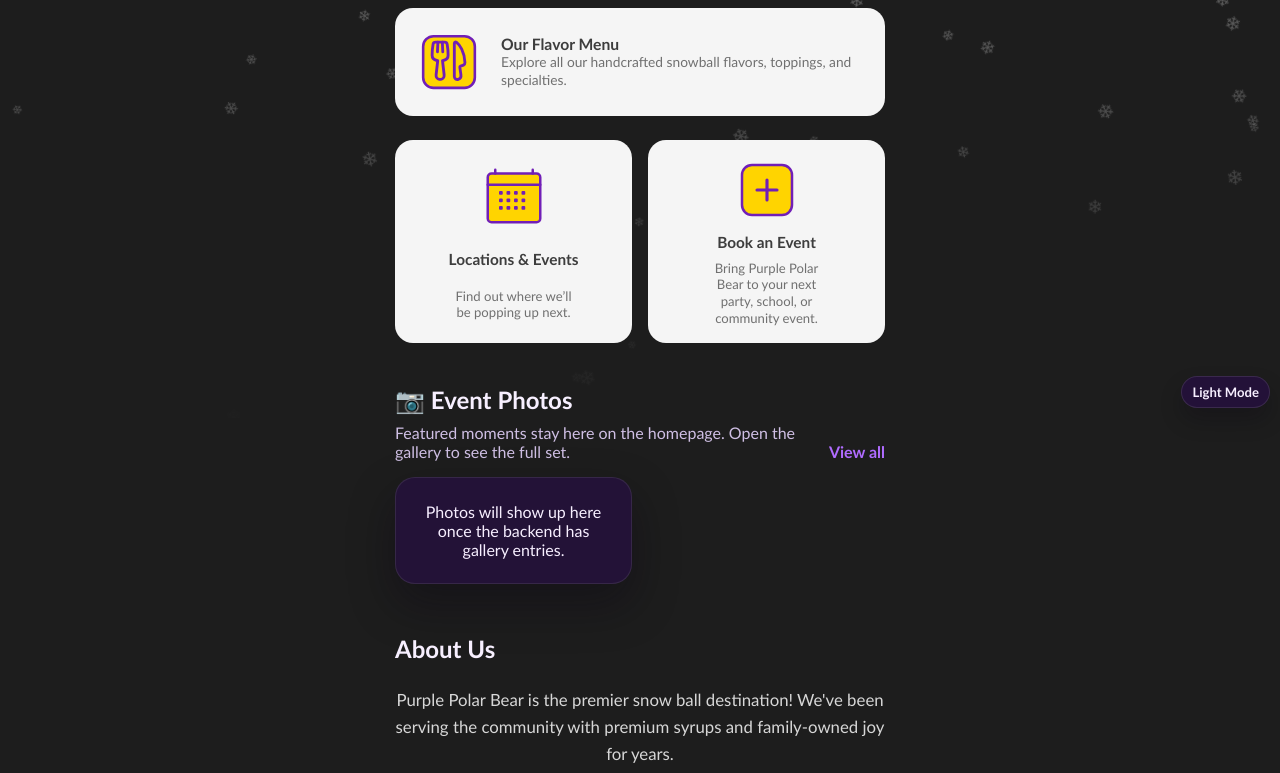
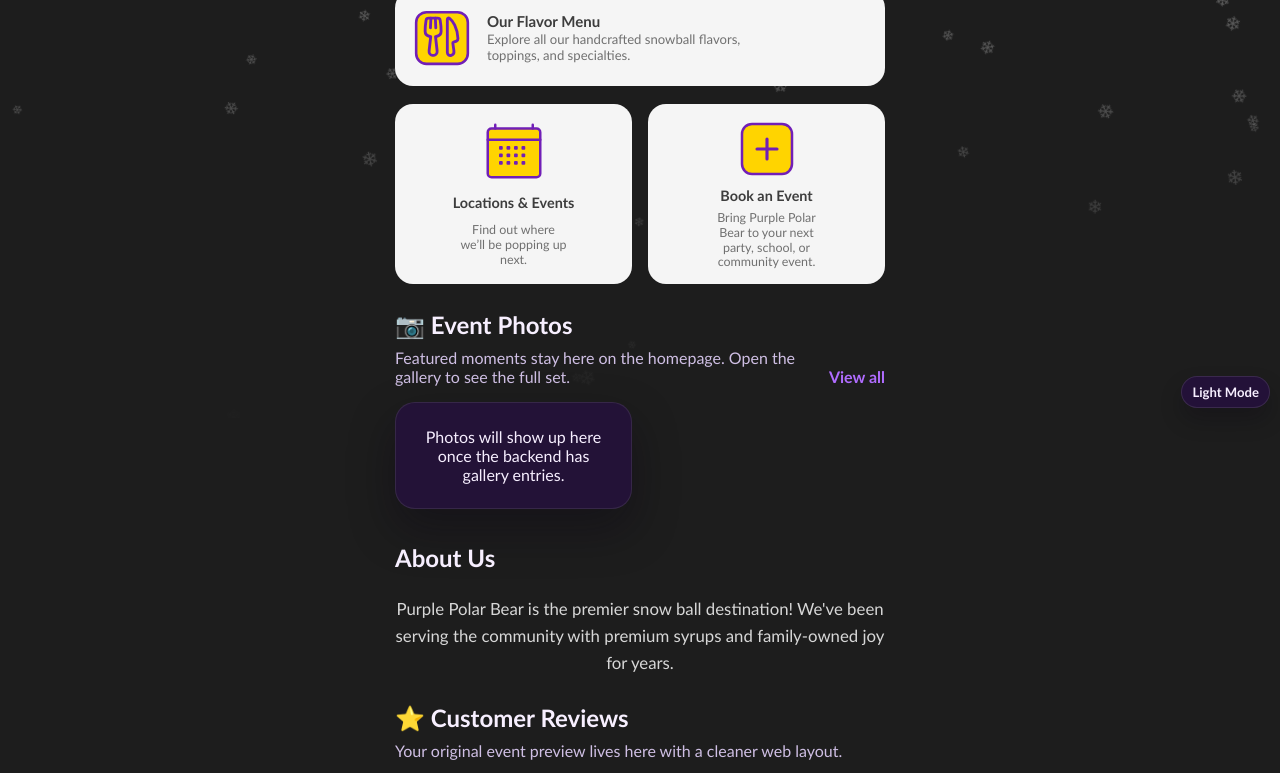
Before and after one commit to Bhauer2011/purple-polar-bear-v2, a website with bundled scripts: page index.html in a window 1280 px wide. Shown: the part 382-1155 px from the top of the page. Built offline with nearby package versions, Linux system fonts and the light colour scheme; files whose address does not match are found by name.

Commit message:
Condense homepage action cards

```diff
--- a/styles.css
+++ b/styles.css
@@ -272,7 +272,7 @@
 
 .page {
   display: grid;
-  gap: 24px;
+  gap: 18px;
 }
 
 .hero {
@@ -286,7 +286,7 @@
 }
 
 .hero.hero-logo-only {
-  min-height: 340px;
+  min-height: 328px;
   background: transparent;
   border: none;
   box-shadow: none;
@@ -304,7 +304,7 @@
   width: 100%;
   height: 100%;
   object-fit: cover;
-  object-position: center top;
+  object-position: center 12%;
   border-radius: var(--radius-xl);
 }
 
@@ -499,7 +499,7 @@
 .menu-card-row {
   display: flex;
   align-items: center;
-  gap: 16px;
+  gap: 12px;
   width: 100%;
 }
 
@@ -522,7 +522,8 @@
 }
 
 .nav-card.menu-feature {
-  min-height: 106px;
+  min-height: 96px;
+  padding: 12px 14px;
 }
 
 .icon-badge-menu {
@@ -554,8 +555,8 @@
 }
 
 .icon-badge {
-  width: 72px;
-  height: 72px;
+  width: 66px;
+  height: 66px;
   display: grid;
   place-items: center;
   border-radius: 999px;
@@ -578,7 +579,7 @@
 }
 
 .menu-feature h2 {
-  font-size: 0.98rem;
+  font-size: 0.94rem;
   line-height: 1.15;
 }
 
@@ -588,8 +589,9 @@
 }
 
 .menu-feature p {
-  font-size: 0.86rem;
-  line-height: 1.3;
+  font-size: 0.82rem;
+  line-height: 1.22;
+  max-width: 35ch;
 }
 
 .menu-feature .inline-button,
@@ -600,20 +602,20 @@
 .side-by-side .nav-card {
   place-items: center;
   text-align: center;
-  min-height: 132px;
-  padding: 14px 14px 16px;
-  gap: 8px;
+  min-height: 118px;
+  padding: 12px 12px 14px;
+  gap: 6px;
 }
 
 .side-by-side .nav-card h3 {
-  font-size: 0.96rem;
+  font-size: 0.9rem;
   line-height: 1.15;
 }
 
 .side-by-side .nav-card p {
-  font-size: 0.82rem;
-  line-height: 1.28;
-  max-width: 17ch;
+  font-size: 0.78rem;
+  line-height: 1.2;
+  max-width: 15ch;
 }
 
 .photos-grid,
@@ -908,7 +910,7 @@
 
 .home-detail-sections {
   gap: 16px;
-  margin-top: 18px;
+  margin-top: 8px;
 }
 
 .about-home-section {
@@ -1439,11 +1441,11 @@
 
 @media (max-width: 639px) {
   .page {
-    gap: 16px;
+    gap: 12px;
   }
 
   .hero.hero-logo-only {
-    min-height: 320px;
+    min-height: 306px;
   }
 
   .menu-feature h2 {
```
